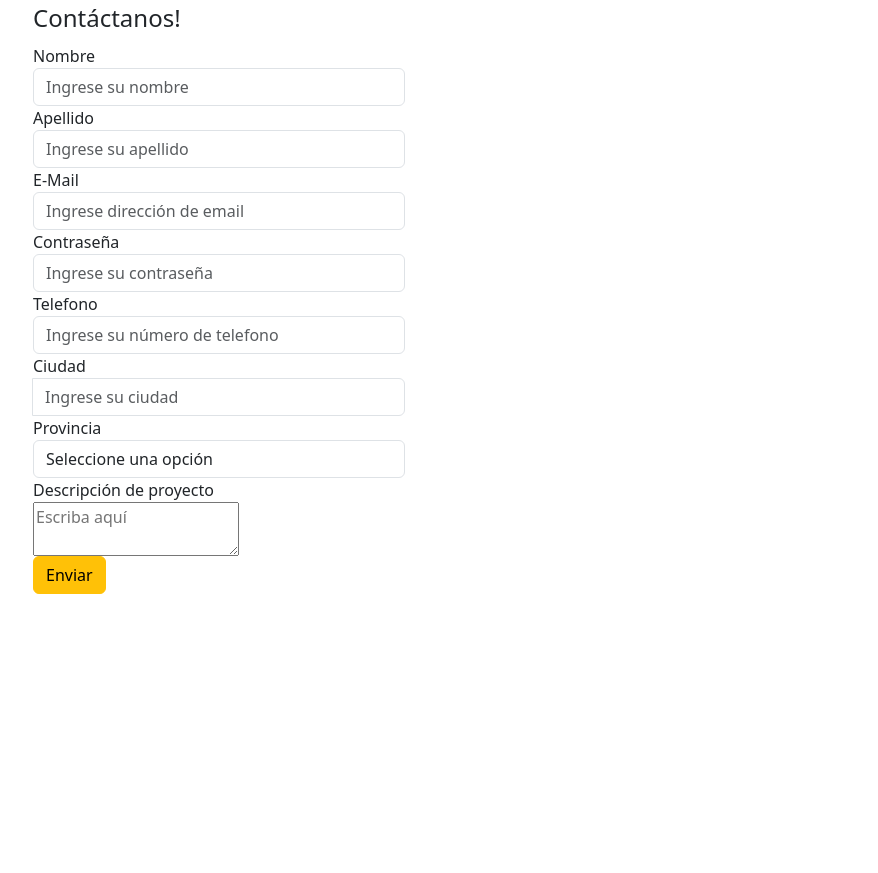
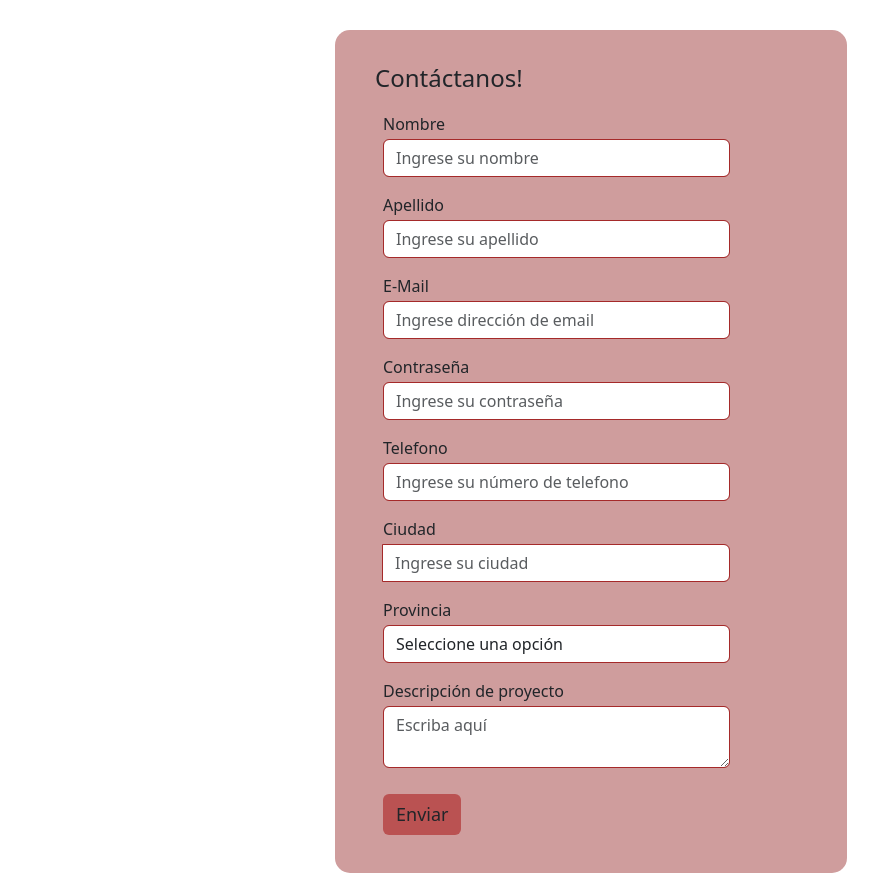
Before and after one commit to Maia-Aedo/ITS-Landing-Page, a plain HTML site: page formulario.html in a window 1280 px wide. Shown: the whole page, without its empty margins (49-927 px from the left). Before the commit the page ends 800 px from the top, so only its background shows below. Drawn offline with nearby package versions, Linux system fonts and the light colour scheme.

Commit message:
logica-estilos de form actualizados

```diff
--- a/formulario.html
+++ b/formulario.html
@@ -17,48 +17,48 @@
                 <legend>Contáctanos!</legend>
                 <!-- text input-->
                 <div class="form-group">
-                    <label class="col-md-4 control-label">Nombre</label>
-                    <div class="col-md-4 inputGroupContainer">
+                    <label class="col-md-10 control-label">Nombre</label>
+                    <div class="col-md-10 inputGroupContainer">
                         <div class="input-group">
                             <input id="nombre" name="nombre" placeholder="Ingrese su nombre" class="form-control" type="text">
                         </div>
                     </div>
                 </div>
                 <div class="form-group">
-                    <label class="col-md-4 control-label">Apellido</label>
-                    <div class="col-md-4 inputGroupContainer">
+                    <label class="col-md-10 control-label">Apellido</label>
+                    <div class="col-md-10 inputGroupContainer">
                         <div class="input-group">
                             <input id="apellido" name="apellido" placeholder="Ingrese su apellido" class="form-control" type="text">
                         </div>
                     </div>
                 </div>
                 <div class="form-group">
-                    <label class="col-md-4 control-label">E-Mail</label>
-                    <div class="col-md-4 inputGroupContainer">
+                    <label class="col-md-10 control-label">E-Mail</label>
+                    <div class="col-md-10 inputGroupContainer">
                         <div class="input-group">
                             <input id="email" name="email" placeholder="Ingrese dirección de email" class="form-control" type="text">
                         </div>
                     </div>
                 </div>
                 <div class="form-group">
-                    <label class="col-md-4 control-label">Contraseña</label>
-                    <div class="col-md-4 inputGroupContainer">
+                    <label class="col-md-10 control-label">Contraseña</label>
+                    <div class="col-md-10 inputGroupContainer">
                         <div class="input-group">
                             <input id="password" name="password" placeholder="Ingrese su contraseña" class="form-control" type="password">
                         </div>
                     </div>
                 </div>
                 <div class="form-group">
-                    <label class="col-md-4 control-label">Telefono</label>
-                    <div class="col-md-4 inputGroupContainer">
+                    <label class="col-md-10 control-label">Telefono</label>
+                    <div class="col-md-10 inputGroupContainer">
                         <div class="input-group">
                             <input id="telefono" name="telefono" placeholder="Ingrese su número de telefono" class="form-control" type="text">
                         </div>
                     </div>
                 </div>
                 <div class="form-group">
-                    <label class="col-md-4 control-label">Ciudad</label>
-                    <div class="col-md-4 inputGroupContainer">
+                    <label class="col-md-10 control-label">Ciudad</label>
+                    <div class="col-md-10 inputGroupContainer">
                         <div class="input-group">
                             <span class="input-group-addon"><i class="glyphicon glyphicon-home"></i></span>
                             <input id="ciudad" name="ciudad" placeholder="Ingrese su ciudad" class="form-control" type="text">
@@ -67,8 +67,8 @@
                 </div>
                 <!-- select -->
                 <div class="form-group">
-                    <label class="col-md-4 control-label">Provincia</label>
-                    <div class="col-md-4 selectContainer">
+                    <label class="col-md-10 control-label">Provincia</label>
+                    <div class="col-md-10 selectContainer">
                         <div class="input-group">
                             <select name="provincias" id="opciones" class="form-control selectpicker">
                                 <option value=" ">Seleccione una opción</option>
@@ -78,17 +78,17 @@
                 </div>
                 <!-- text area -->
                 <div class="form-group">
-                    <label class="col-md-4 control-label">Descripción de proyecto</label>
-                    <div class="col-md-4 inputGroupContainer">
+                    <label class="col-md-10 control-label">Descripción de proyecto</label>
+                    <div class="col-md-10 inputGroupContainer">
                         <div class="input-group">
-                            <textarea id="textarea class="form-control" name="textarea" placeholder="Escriba aquí"></textarea>
+                            <textarea id="textarea" class="form-control" name="textarea" placeholder="Escriba aquí"></textarea>
                         </div>
                     </div>
                 </div>
                 <!-- Button -->
                 <div class="form-group">
-                    <div class="col-md-4">
-                        <button type="submit" class="btn btn-warning">Enviar</button>
+                    <div class="col-md-10" id="btn-cont">
+                        <button type="submit" class="btn">Enviar</button>
                     </div>
                 </div>
             </fieldset>
--- a/public/js/form.js
+++ b/public/js/form.js
@@ -52,7 +52,7 @@ document.getElementById('formulario').addEventListener('submit', function(event)
         password: password,
         telefono: telefono,
         ciudad: ciudad,
-        opciones: opciones,
+        provincia: opciones,
         textarea: textarea
     };
 
--- a/public/styles/form.css
+++ b/public/styles/form.css
@@ -0,0 +1,46 @@
+.container{
+    margin-top: 30px;
+    padding: 30px 40px !important;
+    background-color: rgb(207, 157, 157);
+    border-radius: 15px;
+    width: 40% !important;
+}
+
+.form-group{
+    padding: 8px;
+}
+
+label{
+    padding-bottom: 3px;
+}
+
+input, select, textarea{
+    border-color: brown  !important;
+}
+
+select{
+    cursor: pointer;
+}
+
+textarea{
+    width: 100%;
+    border-radius: 10px;
+    padding: 8px;
+}
+
+button{
+    background-color: rgba(182, 65, 65, 0.815) !important;
+    font-size: 18px !important;
+    margin-top: 10px !important;
+    padding: 8px;
+}
+
+#btn-cont{
+    display: flex;
+    align-content: center;
+}
+
+button:hover{
+    background-color: white !important;
+    border: solid 2px rgba(182, 65, 65, 0.815) !important;
+}
```
